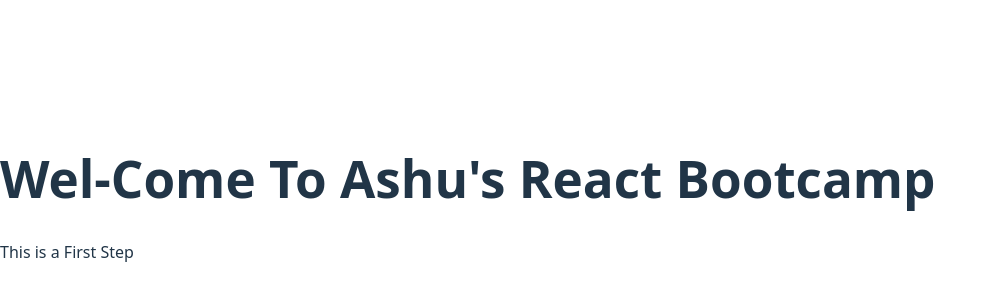
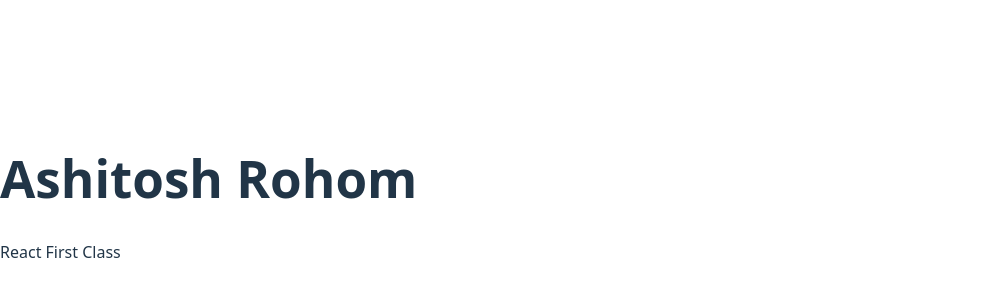
Before and after one commit to ashurohom/react-2025-bootcamp, a React (Vite) app in the folder react-2025/: page / in a window 1280 px wide. Shown: the part 202-502 px from the top of the page, without its empty margins (0-996 px from the left). Built offline with nearby package versions, Linux system fonts and the light colour scheme.

Commit message:
create first component

```diff
--- a/react-2025/src/App.jsx
+++ b/react-2025/src/App.jsx
@@ -1,8 +1,8 @@
 function App(){
   return(
     <div>
-      <h1>Wel-Come To Ashu's React Bootcamp</h1>
-      <p>This is a First Step</p>
+      <h1>Ashitosh Rohom</h1>
+      <p>React First Class</p>
     </div>
   );
 }
```
Also changed, not shown: react-2025/src/Welcome.jsx (added, +8 -0 lines).
